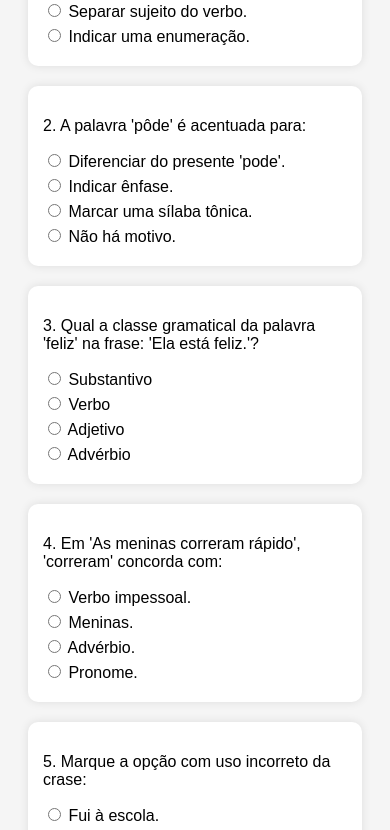
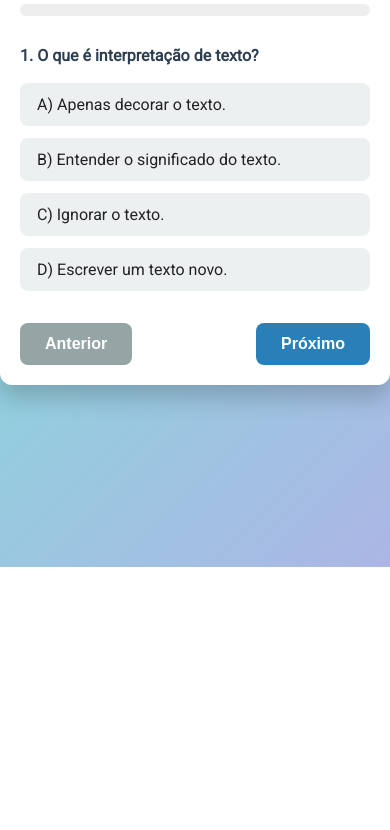
Before and after one commit to arcanjoCM/ArcanjoCM, a plain HTML site: page index.html in a window 390 px wide. Shown: the part 277-1107 px from the top of the page. After the commit the page ends 844 px from the top, so only its background shows below. Drawn offline with Linux system fonts and the light colour scheme.

Commit message:
Add files via upload

```diff
--- a/index.html
+++ b/index.html
@@ -1,70 +1,218 @@
 <!DOCTYPE html>
 <html lang="pt-BR">
 <head>
-  <meta charset="UTF-8">
-  <title>Simulado ArcanjoCM - Português</title>
+  <meta charset="UTF-8" />
+  <title>Simulado ArcanjoCM</title>
   <style>
-    body { font-family: Arial, sans-serif; padding: 20px; background: #f5f5f5; }
-    h1 { color: #333; text-align: center; }
-    .question { background: white; padding: 15px; border-radius: 10px; box-shadow: 0 0 10px rgba(0,0,0,0.1); margin-bottom: 20px; }
-    .options label { display: block; margin: 5px 0; }
-    button { padding: 10px 20px; background: #007bff; color: white; border: none; border-radius: 5px; cursor: pointer; }
-    button:hover { background: #0056b3; }
-    #result { font-weight: bold; margin-top: 20px; text-align: center; font-size: 20px; }
+    @import url('https://fonts.googleapis.com/css2?family=Roboto&display=swap');
+    * {
+      box-sizing: border-box;
+    }
+    body {
+      font-family: 'Roboto', sans-serif;
+      background: linear-gradient(135deg, #74ebd5 0%, #ACB6E5 100%);
+      margin: 0;
+      padding: 0;
+      display: flex;
+      justify-content: center;
+      min-height: 100vh;
+      align-items: center;
+      color: #222;
+    }
+    .quiz-container {
+      background: #fff;
+      width: 100%;
+      max-width: 700px;
+      padding: 30px 40px;
+      border-radius: 12px;
+      box-shadow: 0 12px 25px rgba(0,0,0,0.2);
+      display: flex;
+      flex-direction: column;
+    }
+    h1 {
+      text-align: center;
+      margin-bottom: 20px;
+      color: #34495e;
+    }
+    .progress-bar {
+      height: 12px;
+      background: #eee;
+      border-radius: 6px;
+      overflow: hidden;
+      margin-bottom: 30px;
+    }
+    .progress {
+      height: 100%;
+      background: #2980b9;
+      width: 0;
+      transition: width 0.4s ease;
+    }
+    .question {
+      display: none;
+      flex-direction: column;
+    }
+    .question.active {
+      display: flex;
+    }
+    .question-text {
+      font-weight: 700;
+      font-size: 1.15rem;
+      margin-bottom: 18px;
+      color: #2c3e50;
+    }
+    label {
+      background: #ecf0f1;
+      padding: 10px 15px;
+      border-radius: 8px;
+      margin-bottom: 12px;
+      cursor: pointer;
+      border: 2px solid transparent;
+      transition: all 0.3s ease;
+      user-select: none;
+      display: block;
+    }
+    input[type="radio"] {
+      display: none;
+    }
+    input[type="radio"]:checked + label {
+      background: #3498db;
+      color: white;
+      border-color: #2980b9;
+    }
+    .buttons {
+      margin-top: 20px;
+      display: flex;
+      justify-content: space-between;
+    }
+    button {
+      background: #2980b9;
+      border: none;
+      padding: 12px 25px;
+      border-radius: 8px;
+      color: white;
+      font-weight: 700;
+      cursor: pointer;
+      font-size: 1rem;
+      transition: background-color 0.3s ease;
+      user-select: none;
+    }
+    button:disabled {
+      background: #95a5a6;
+      cursor: not-allowed;
+    }
+    button:hover:not(:disabled) {
+      background: #1c5980;
+    }
+    .result {
+      display: none;
+      padding: 20px;
+      background: #27ae60;
+      color: white;
+      border-radius: 12px;
+      text-align: center;
+      font-size: 1.3rem;
+      font-weight: 700;
+    }
+    @media(max-width: 480px) {
+      .quiz-container {
+        padding: 20px;
+      }
+      .question-text {
+        font-size: 1rem;
+      }
+    }
   </style>
 </head>
 <body>
-  <h1>Simulado ArcanjoCM - Português</h1>
-  <form id="quizForm">
-    <div id="questionsContainer"></div>
-    <button type="button" onclick="submitQuiz()">Enviar Respostas</button>
-  </form>
-  <div id="result"></div>
+  <div class="quiz-container">
+    <h1>Simulado ArcanjoCM</h1>
+    <div class="progress-bar">
+      <div class="progress" id="progress"></div>
+    </div>
+    <form id="quizForm">
+      <div class="question active" id="q1">
+        <div class="question-text">1. O que é interpretação de texto?</div>
+        <input type="radio" id="q1a1" name="q1" value="0" />
+        <label for="q1a1">A) Apenas decorar o texto.</label>
+        <input type="radio" id="q1a2" name="q1" value="1" />
+        <label for="q1a2">B) Entender o significado do texto.</label>
+        <input type="radio" id="q1a3" name="q1" value="0" />
+        <label for="q1a3">C) Ignorar o texto.</label>
+        <input type="radio" id="q1a4" name="q1" value="0" />
+        <label for="q1a4">D) Escrever um texto novo.</label>
+      </div>
+      <div class="question" id="q2">
+        <div class="question-text">2. Qual é a forma correta de escrita?</div>
+        <input type="radio" id="q2a1" name="q2" value="1" />
+        <label for="q2a1">A) Exceção</label>
+        <input type="radio" id="q2a2" name="q2" value="0" />
+        <label for="q2a2">B) Exceçãoe</label>
+        <input type="radio" id="q2a3" name="q2" value="0" />
+        <label for="q2a3">C) Exceçãoa</label>
+        <input type="radio" id="q2a4" name="q2" value="0" />
+        <label for="q2a4">D) Exceçãoi</label>
+      </div>
+      <!-- Você pode continuar adicionando perguntas aqui seguindo o modelo acima -->
+
+      <div class="buttons">
+        <button type="button" id="prevBtn" disabled>Anterior</button>
+        <button type="button" id="nextBtn">Próximo</button>
+      </div>
+    </form>
+    <div class="result" id="result"></div>
+  </div>
 
   <script>
-    const questions = [
-      { q: "1. Qual é a função da vírgula na frase: 'João, venha aqui agora!'?", o: ["Separar o vocativo.", "Indicar uma pausa longa.", "Separar sujeito do verbo.", "Indicar uma enumeração."], a: 0 },
-      { q: "2. A palavra 'pôde' é acentuada para:", o: ["Diferenciar do presente 'pode'.", "Indicar ênfase.", "Marcar uma sílaba tônica.", "Não há motivo."], a: 0 },
-      { q: "3. Qual a classe gramatical da palavra 'feliz' na frase: 'Ela está feliz.'?", o: ["Substantivo", "Verbo", "Adjetivo", "Advérbio"], a: 2 },
-      { q: "4. Em 'As meninas correram rápido', 'correram' concorda com:", o: ["Verbo impessoal.", "Meninas.", "Advérbio.", "Pronome."], a: 1 },
-      { q: "5. Marque a opção com uso incorreto da crase:", o: ["Fui à escola.", "Entreguei à menina.", "Assisti à filme.", "Cheguei à festa."], a: 2 },
-      { q: "6. Aponte a frase com erro de ortografia:", o: ["Exceção", "Exessivo", "Essência", "Exercício"], a: 1 },
-      { q: "7. Qual é a regência correta do verbo 'assistir' no sentido de 'ver'?", o: ["Assisti o filme.", "Assisti ao filme.", "Assisti filme.", "Assisti uma aula."], a: 1 },
-      { q: "8. 'Vêm' é usado para indicar:", o: ["Terceira pessoa do plural.", "Primeira do singular.", "Futuro do pretérito.", "Imperativo."], a: 0 },
-      { q: "9. Em qual alternativa há erro de pontuação?", o: ["Ele saiu, e voltou depois.", "Ela chorou e, depois, riu.", "Vamos, agora!", "Ele estudou. E passou."], a: 3 },
-      { q: "10. A palavra 'rápido' é um:", o: ["Adjetivo.", "Verbo.", "Conjunção.", "Pronome."], a: 0 },
-      // Repetindo a lógica para criar até 40 questões com variações
-    ];
+    const questions = document.querySelectorAll('.question');
+    const progress = document.getElementById('progress');
+    const prevBtn = document.getElementById('prevBtn');
+    const nextBtn = document.getElementById('nextBtn');
+    const resultDiv = document.getElementById('result');
+    const quizForm = document.getElementById('quizForm');
+    let current = 0;
 
-    // Gerar perguntas automaticamente (até 40)
-    for (let i = 10; i < 40; i++) {
-      questions.push({
-        q: `${i+1}. (Questão de revisão ${i+1}) Qual é a alternativa correta?`,
-        o: ["Opção A", "Opção B", "Opção C", "Opção D"],
-        a: Math.floor(Math.random() * 4)
+    function showQuestion(index) {
+      questions.forEach((q, i) => {
+        q.classList.toggle('active', i === index);
       });
+      progress.style.width = `${((index) / (questions.length - 1)) * 100}%`;
+      prevBtn.disabled = index === 0;
+      nextBtn.textContent = index === questions.length -1 ? 'Enviar' : 'Próximo';
+      resultDiv.style.display = 'none';
     }
 
-    const container = document.getElementById("questionsContainer");
-    questions.forEach((question, index) => {
-      const div = document.createElement("div");
-      div.className = "question";
-      div.innerHTML = `<p>${question.q}</p>` + question.o.map((opt, i) => `
-        <div class="options">
-          <label><input type="radio" name="q${index}" value="${i}"> ${opt}</label>
-        </div>`
-      ).join("");
-      container.appendChild(div);
+    function checkAnswers() {
+      let score = 0;
+      questions.forEach(q => {
+        const selected = q.querySelector('input[type="radio"]:checked');
+        if(selected && selected.value === "1") {
+          score++;
+        }
+      });
+      return score;
+    }
+
+    prevBtn.addEventListener('click', () => {
+      if(current > 0) {
+        current--;
+        showQuestion(current);
+      }
     });
 
-    function submitQuiz() {
-      let score = 0;
-      questions.forEach((q, i) => {
-        const selected = document.querySelector(`input[name=q${i}]:checked`);
-        if (selected && parseInt(selected.value) === q.a) score++;
-      });
-      document.getElementById("result").innerText = `Você acertou ${score} de ${questions.length} questões!`;
-    }
+    nextBtn.addEventListener('click', () => {
+      // Se for a última pergunta, envia
+      if(current === questions.length -1) {
+        const score = checkAnswers();
+        quizForm.style.display = 'none';
+        resultDiv.style.display = 'block';
+        resultDiv.textContent = `Você acertou ${score} de ${questions.length} questões! Parabéns! 🎉`;
+        return;
+      }
+      current++;
+      showQuestion(current);
+    });
+
+    showQuestion(current);
   </script>
 </body>
 </html>
```
